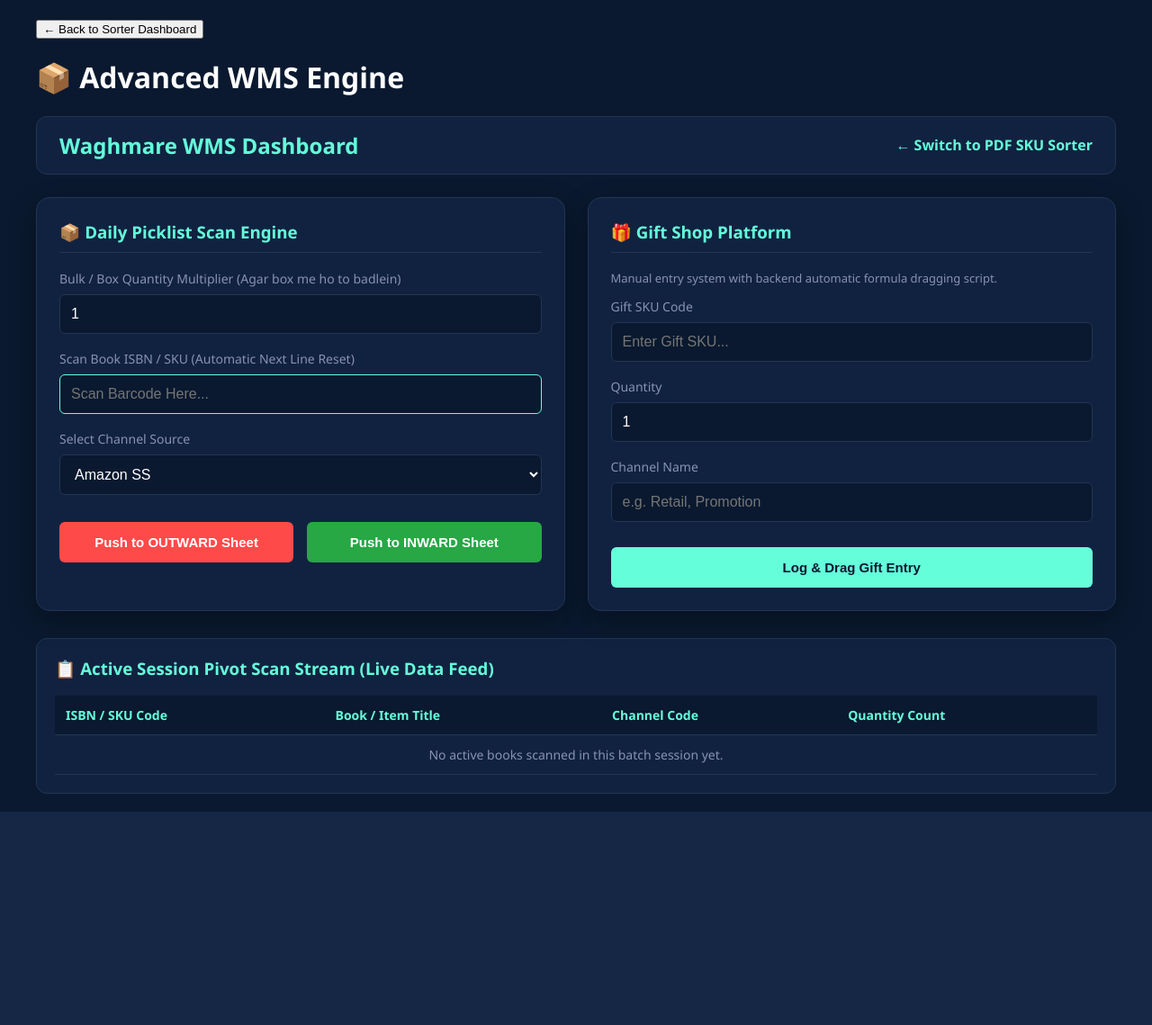
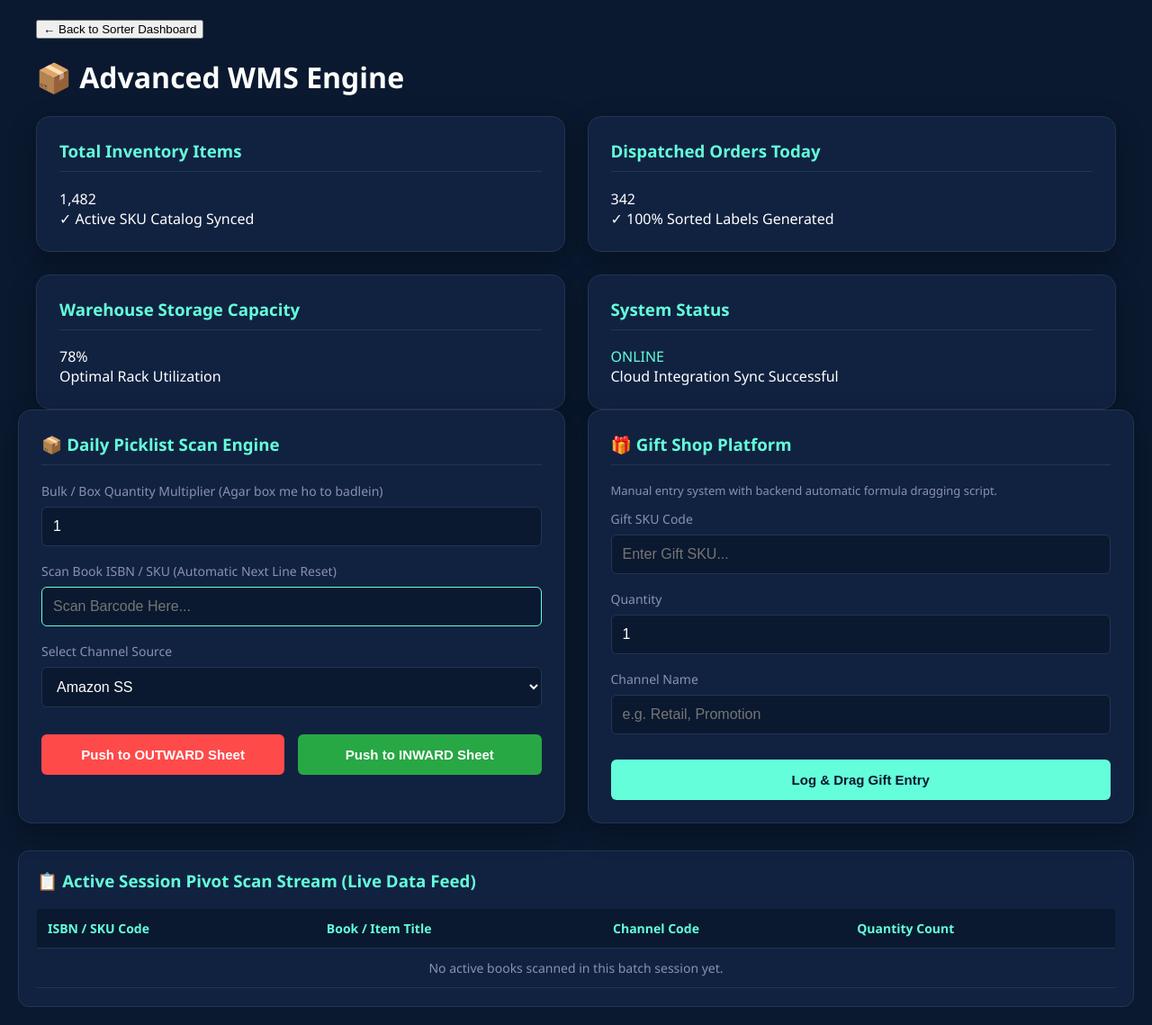
Before and after one commit to ssavailable864/pdf-sort-website, a Flask app: page /wms in a window 1280 px wide. Shown: the whole page at 90% size. Before the commit the page ends 902 px from the top, so only its background shows below. Run offline with Flask 3, Linux system fonts and the light colour scheme; parts of the project's set-up code (start-up, migrations or seed data) failed here and were passed over.

Commit message:
Integrated session safe back button navigation in wms

```diff
--- a/templates/wms.html
+++ b/templates/wms.html
@@ -41,13 +41,46 @@
             <h1>📦 Advanced WMS Engine</h1>
         </div>
 
+        <div class="grid">
+            <div class="card">
+                <h3>Total Inventory Items</h3>
+                <div class="metric">1,482</div>
+                <div class="status-good">✓ Active SKU Catalog Synced</div>
+            </div>
 
-<div class="container">
-    <div class="nav-bar">
-        <h2>Waghmare WMS Dashboard</h2>
-        <a href="index.html" style="color: #64ffda; text-decoration: none; font-weight: bold;">← Switch to PDF SKU Sorter</a>
+            <div class="card">
+                <h3>Dispatched Orders Today</h3>
+                <div class="metric">342</div>
+                <div class="status-good">✓ 100% Sorted Labels Generated</div>
+            </div>
+
+            <div class="card">
+                <h3>Warehouse Storage Capacity</h3>
+                <div class="metric">78%</div>
+                <div class="status-good">Optimal Rack Utilization</div>
+            </div>
+
+            <div class="card">
+                <h3>System Status</h3>
+                <div class="metric" style="color: #64ffda;">ONLINE</div>
+                <div class="status-good">Cloud Integration Sync Successful</div>
+            </div>
+        </div>
     </div>
 
+    <script>
+    function goBackToDashboard() {
+        // Agar dono files ek hi domain par chal rahi hain toh history use karega bina login session destroy kiye
+        if (document.referrer && document.referrer.includes(window.location.host)) {
+            window.history.back();
+        } else {
+            window.location.href = "/";
+        }
+    }
+    </script>
+
+</body>
+</html>
     <div class="grid">
         <div class="card">
             <h3>📦 Daily Picklist Scan Engine</h3>
```
